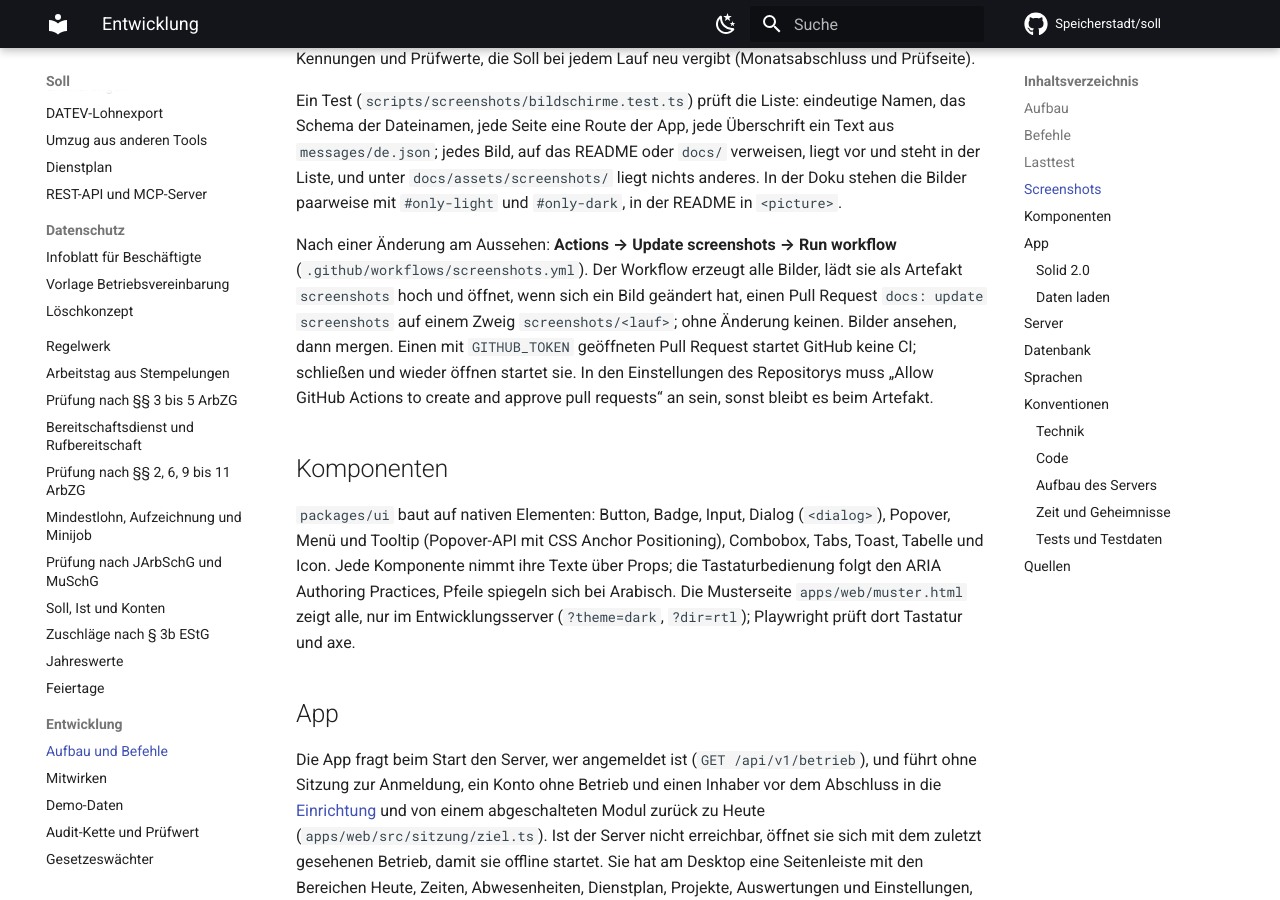
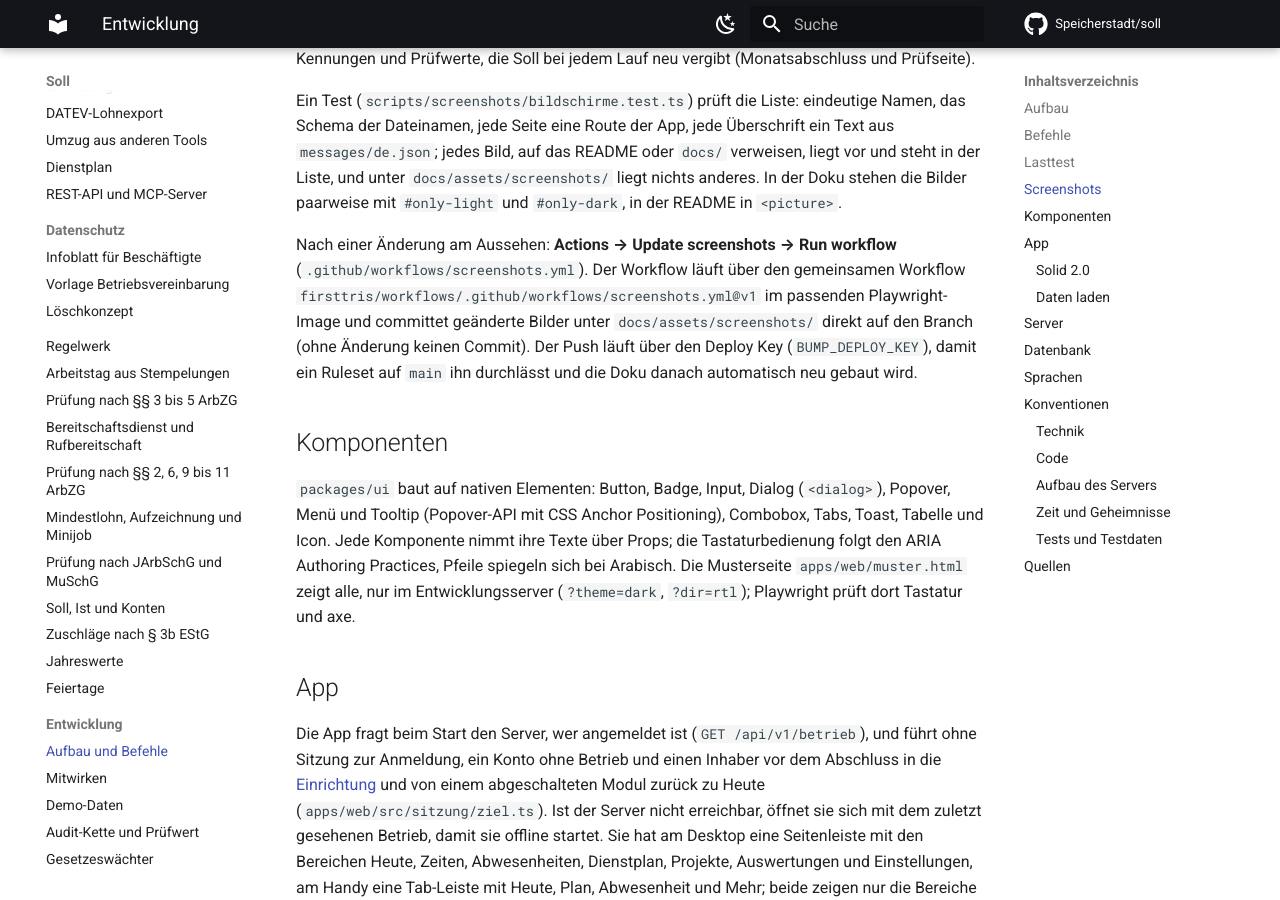
Before and after one commit to Speicherstadt/soll, an MkDocs documentation site: the page built from docs/entwicklung.md, in a window 1280 px wide and 900 px high, scrolled down 2731 px. Built offline with MkDocs 1.6.1 and Material for MkDocs 9.7.7, drawn with Linux system fonts in a browser that asks for light colours; comment, search, counter and statistics services are not loaded.

Commit message:
Workflows: Update screenshots über firsttris/workflows mit Deploy Key (#117)
* ci: use shared screenshots workflow with deploy key

Co-Authored-By: Antigravity <noreply@anthropic.com>

* docs: clarify that main screenshot push triggers docs workflow

Co-Authored-By: Antigravity <noreply@anthropic.com>

---------

Co-authored-by: Tristan Teufel <1709260+firsttris@users.noreply.github.com>
Co-authored-by: Antigravity <noreply@anthropic.com>

```diff
--- a/docs/entwicklung.md
+++ b/docs/entwicklung.md
@@ -114,12 +114,11 @@ jedes Bild, auf das README oder `docs/` verweisen, liegt vor und steht in der Li
 `#only-light` und `#only-dark`, in der README in `<picture>`.
 
 Nach einer Änderung am Aussehen: **Actions → Update screenshots → Run workflow**
-(`.github/workflows/screenshots.yml`). Der Workflow erzeugt alle Bilder, lädt sie als Artefakt
-`screenshots` hoch und öffnet, wenn sich ein Bild geändert hat, einen Pull Request
-`docs: update screenshots` auf einem Zweig `screenshots/<lauf>`; ohne Änderung keinen. Bilder
-ansehen, dann mergen. Einen mit `GITHUB_TOKEN` geöffneten Pull Request startet GitHub keine CI;
-schließen und wieder öffnen startet sie. In den Einstellungen des Repositorys muss „Allow GitHub
-Actions to create and approve pull requests“ an sein, sonst bleibt es beim Artefakt.
+(`.github/workflows/screenshots.yml`). Der Workflow läuft über den gemeinsamen Workflow
+`firsttris/workflows/.github/workflows/screenshots.yml@v1` im passenden Playwright-Image und
+committet geänderte Bilder unter `docs/assets/screenshots/` direkt auf den Branch (ohne Änderung
+keinen Commit). Der Push läuft über den Deploy Key (`BUMP_DEPLOY_KEY`), damit ein Ruleset auf
+`main` ihn durchlässt und die Doku danach automatisch neu gebaut wird.
 
 ## Komponenten
 
```
Also changed, not shown: BAULISTE.md (+3 -3 lines), 1 other file.
